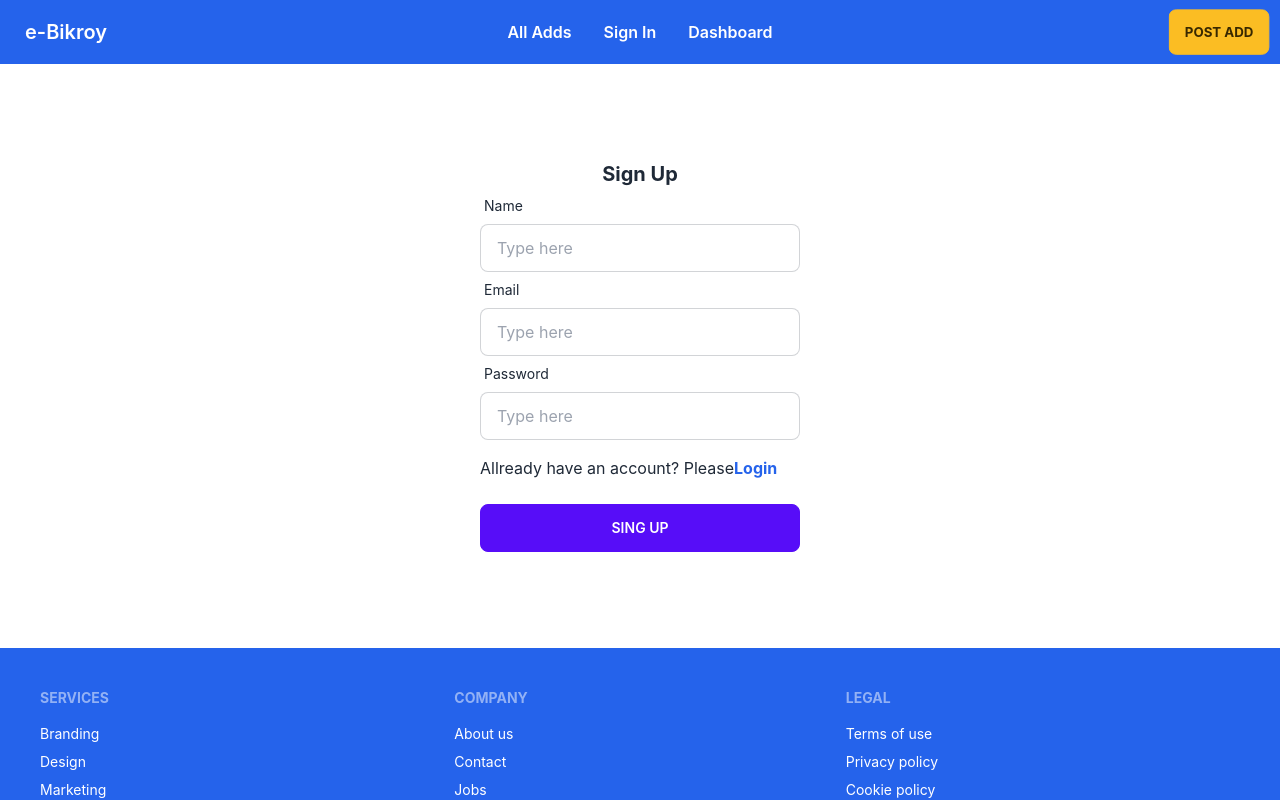
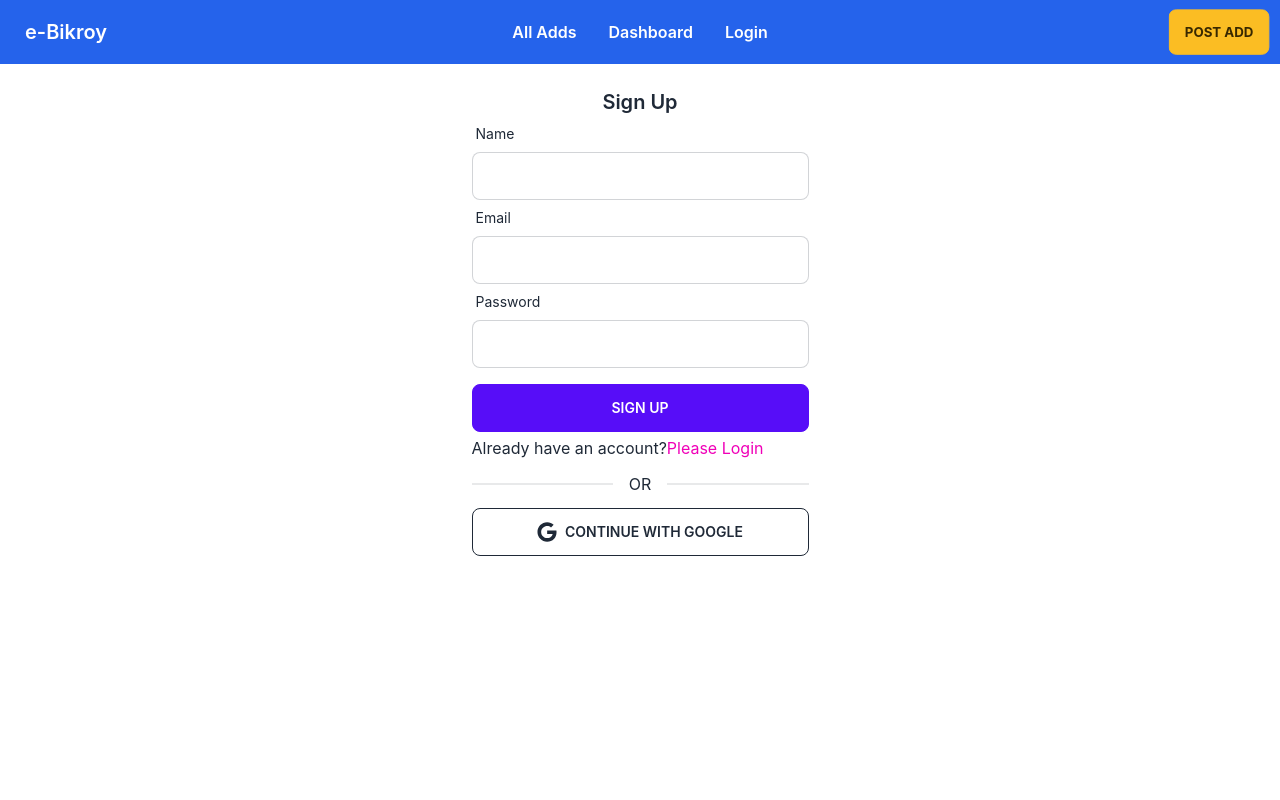
Before and after one commit to Shah-Md-Jihan/e-bikroy, a React (Create React App) app: page /signUp in a window 1280 px wide. Shown: the top 800 px of the page. Built offline with nearby package versions, Linux system fonts and the light colour scheme; no server answers.

Commit message:
firebase email password authentication added

```diff
--- a/package.json
+++ b/package.json
@@ -7,8 +7,11 @@
     "@testing-library/react": "^13.4.0",
     "@testing-library/user-event": "^13.5.0",
     "daisyui": "^2.41.0",
+    "firebase": "^9.14.0",
     "react": "^18.2.0",
     "react-dom": "^18.2.0",
+    "react-hook-form": "^7.39.5",
+    "react-hot-toast": "^2.4.0",
     "react-icons": "^4.6.0",
     "react-router-dom": "^6.4.3",
     "react-scripts": "5.0.1",
--- a/src/App.js
+++ b/src/App.js
@@ -1,11 +1,13 @@
 import { RouterProvider } from "react-router-dom";
 import "./App.css";
 import { router } from "./Routes/Routes";
+import { Toaster } from "react-hot-toast";
 
 function App() {
   return (
     <div className="max-w-[1440px] mx-auto">
       <RouterProvider router={router}></RouterProvider>
+      <Toaster position="top-right" reverseOrder={false} />
     </div>
   );
 }
--- a/src/Pages/Login/Login.js
+++ b/src/Pages/Login/Login.js
@@ -1,43 +1,88 @@
-import React from "react";
+import React, { useContext, useState } from "react";
 import { FaGoogle } from "react-icons/fa";
 import { Link } from "react-router-dom";
+import { AuthContext } from "../../context/AuthProvider";
+import { useForm } from "react-hook-form";
+import toast from "react-hot-toast";
 
 const Login = () => {
+  const { login } = useContext(AuthContext);
+  const {
+    register,
+    formState: { errors },
+    handleSubmit,
+  } = useForm();
+
+  const [loginError, setLoginError] = useState("");
+
+  const handleLogin = (data) => {
+    login(data.email, data.password)
+      .then((user) => {
+        setLoginError("");
+
+        toast.success("Successfully login!");
+      })
+      .catch((error) => {
+        setLoginError(error.message);
+      });
+  };
   return (
-    <div className="w-1/4 mx-auto my-24">
-      <h2 className="text-center text-xl font-bold">Sign In</h2>
-      <form>
+    <div className="flex justify-center items-center">
+      <div className="w-[385px] h-[800px] p-6">
+        <h1 className="text-xl font-semibold text-center">Login</h1>
+        {loginError && <p className="text-red-600">{loginError}</p>}
+        <form onSubmit={handleSubmit(handleLogin)}>
           <div className="form-control w-full">
             <label className="label">
               <span className="label-text">Email</span>
             </label>
-          <input type="text" placeholder="Type here" className="input input-bordered w-full" />
+            <input type="email" {...register("email", { required: "Email Address is required" })} className="input input-bordered w-full" />
+            {errors.email && (
+              <p className="text-red-600 mt-1" role="alert">
+                {errors.email?.message}
+              </p>
+            )}
           </div>
           <div className="form-control w-full">
             <label className="label">
               <span className="label-text">Password</span>
             </label>
-          <input type="text" placeholder="Type here" className="input input-bordered w-full" />
+            <input
+              type="password"
+              {...register("password", {
+                required: "Password field is required",
+              })}
+              className="input input-bordered w-full"
+            />
+            {errors.password && (
+              <p role="alert" className="text-red-600 mt-1">
+                {errors.password?.message}
+              </p>
+            )}
+            <label className="label">
+              <span className="label-text">Forgot password?</span>
+            </label>
           </div>
-        <div className="form-control w-full mt-4">
-          <p className="mb-2">
-            New to e-Bikroy? please{" "}
-            <Link to="/signUp" className="text-blue-600 font-bold">
-              Sing Up
+          <div className="form-control w-full">
+            <input type="submit" value="LOGIN" className="btn btn-accent w-full" />
+          </div>
+        </form>
+        <div className="flex flex-col w-full border-opacity-50">
+          <p className="mt-1">
+            New to Doctors Portal?
+            <Link to="/signup" className="text-secondary">
+              Create new account
             </Link>
           </p>
-          <div className="flex flex-col w-full border-opacity-50 mt-4">
-            <button className="btn btn-primary">Sing In</button>
           <div className="divider">OR</div>
-            <button className="btn btn-active">
-              <span className="mr-2">
+          <button className="btn btn-outline">
+            <span className="mr-2 text-xl font-bold">
               <FaGoogle />
             </span>
-              Sing In With Google
+            CONTINUE WITH GOOGLE
           </button>
         </div>
       </div>
-      </form>
     </div>
   );
 };
--- a/src/Pages/Register/Register.js
+++ b/src/Pages/Register/Register.js
@@ -1,39 +1,123 @@
-import React from "react";
+import React, { useContext, useState } from "react";
 import { Link } from "react-router-dom";
+import { AuthContext } from "../../context/AuthProvider";
+import { useForm } from "react-hook-form";
+import toast from "react-hot-toast";
+import { FaGoogle } from "react-icons/fa";
 
 const Register = () => {
+  const { createUser, updateUser } = useContext(AuthContext);
+
+  const {
+    register,
+    formState: { errors },
+    handleSubmit,
+  } = useForm();
+
+  const handleSignUp = (userData) => {
+    console.log(userData);
+    createUser(userData.email, userData.password)
+      .then((user) => {
+        console.log(user);
+        const userInfo = {
+          displayName: userData.name,
+        };
+        updateUser(userInfo)
+          .then(() => {
+            saveUserInDB(userData.name, userData.email);
+            toast.success("Sign up success!");
+          })
+          .catch((error) => console.error(error));
+      })
+      .catch((error) => console.error(error));
+  };
+
+  // user data save in db
+  const saveUserInDB = (name, email) => {
+    const usersData = { name, email, role: "user" };
+    fetch("http://127.0.0.1:5000/users", {
+      method: "POST",
+      headers: {
+        "content-type": "application/json",
+      },
+      body: JSON.stringify(usersData),
+    })
+      .then((res) => res.json())
+      .then((data) => {})
+      .catch((error) => console.error(error));
+  };
   return (
-    <div className="w-1/4 mx-auto my-24">
-      <h2 className="text-center text-xl font-bold">Sign Up</h2>
-      <form>
+    <div className="flex justify-center items-center">
+      <div className="w-[385px] h-[800px] p-6">
+        <h1 className="text-xl font-semibold text-center">Sign Up</h1>
+        <form onSubmit={handleSubmit(handleSignUp)}>
           <div className="form-control w-full">
             <label className="label">
               <span className="label-text">Name</span>
             </label>
-          <input type="text" placeholder="Type here" className="input input-bordered w-full" />
+            <input
+              type="text"
+              {...register("name", {
+                required: "Name is required",
+              })}
+              className="input input-bordered w-full"
+            />
+            {errors.name && (
+              <p className="text-red-600 mt-1" role="alert">
+                {errors.name?.message}
+              </p>
+            )}
           </div>
           <div className="form-control w-full">
             <label className="label">
               <span className="label-text">Email</span>
             </label>
-          <input type="text" placeholder="Type here" className="input input-bordered w-full" />
+            <input type="email" {...register("email", { required: "Email is required" })} className="input input-bordered w-full" />
+            {errors.email && (
+              <p className="text-red-600 mt-1" role="alert">
+                {errors.email?.message}
+              </p>
+            )}
           </div>
           <div className="form-control w-full">
             <label className="label">
               <span className="label-text">Password</span>
             </label>
-          <input type="text" placeholder="Type here" className="input input-bordered w-full" />
+            <input
+              type="password"
+              {...register("password", {
+                required: "Password field is required",
+                minLength: { value: 6, message: "Password must be 6 character or longer!" },
+                pattern: { value: /(?=.*[a-z])(?=.*[A-Z])(?=.*[!#$%&?"])(?=.*[0-9])/, message: "Password must be strong!" },
+              })}
+              className="input input-bordered w-full"
+            />
+            {errors.password && (
+              <p className="text-red-600 mt-1" role="alert">
+                {errors.password?.message}
+              </p>
+            )}
           </div>
           <div className="form-control w-full mt-4">
-          <p className="mb-2">
-            Allready have an account? Please
-            <Link to="/login" className="text-blue-600 font-bold">
-              Login
+            <input type="submit" value="SIGN UP" className="btn btn-primary w-full" />
+          </div>
+        </form>
+        <div className="flex flex-col w-full border-opacity-50">
+          <p className="mt-1">
+            Already have an account?
+            <Link to="/login" className="text-secondary">
+              Please Login
             </Link>
           </p>
-          <button className="btn btn-primary mt-4">Sing Up</button>
+          <div className="divider">OR</div>
+          <button className="btn btn-outline">
+            <span className="mr-2 text-xl font-bold">
+              <FaGoogle />
+            </span>
+            CONTINUE WITH GOOGLE
+          </button>
         </div>
-      </form>
+      </div>
     </div>
   );
 };
--- a/src/Shared/Navbar/Navbar.js
+++ b/src/Shared/Navbar/Navbar.js
@@ -1,15 +1,25 @@
-import React from "react";
+import React, { useContext } from "react";
 import { Link } from "react-router-dom";
+import { AuthContext } from "../../context/AuthProvider";
+import toast from "react-hot-toast";
 
 const Navbar = () => {
+  const { user, logOut } = useContext(AuthContext);
+
+  const handleLogOut = () => {
+    logOut()
+      .then(() => {
+        toast.success("Successfully Signed Out!");
+      })
+      .catch((error) => console.log(error));
+  };
+
   const menus = (
     <React.Fragment>
       <li>
         <Link to="/allAdd">All Adds</Link>
       </li>
-      <li>
-        <Link to="/login">Sign In</Link>
-      </li>
+
       <li>
         <Link to="/dashboard">Dashboard</Link>
       </li>
@@ -18,6 +28,28 @@ const Navbar = () => {
           Post Add
         </Link>
       </li>
+      {user?.uid ? (
+        <li tabIndex={0}>
+          <span>
+            {user?.displayName ? user?.displayName : user?.email}
+            <svg className="fill-current" xmlns="http://www.w3.org/2000/svg" width="20" height="20" viewBox="0 0 24 24">
+              <path d="M7.41,8.58L12,13.17L16.59,8.58L18,10L12,16L6,10L7.41,8.58Z" />
+            </svg>
+          </span>
+          <ul className="p-2 bg-blue-600">
+            <li>
+              <Link to="/">Profile</Link>
+            </li>
+            <li>
+              <span onClick={handleLogOut}>Sign Out</span>
+            </li>
+          </ul>
+        </li>
+      ) : (
+        <li>
+          <Link to="/login">Login</Link>
+        </li>
+      )}
     </React.Fragment>
   );
   return (
--- /dev/null
+++ b/src/context/AuthProvider.js
@@ -0,0 +1,47 @@
+import React, { createContext, useEffect, useState } from "react";
+import { getAuth, onAuthStateChanged, createUserWithEmailAndPassword, updateProfile, signOut, signInWithEmailAndPassword } from "firebase/auth";
+import app from "../firebase/firebase.config";
+
+export const AuthContext = createContext();
+const auth = getAuth(app);
+const AuthProvider = ({ children }) => {
+  const [user, setUser] = useState(null);
+  const [loader, setLoader] = useState(true);
+
+  const createUser = (email, password) => {
+    setLoader(true);
+    return createUserWithEmailAndPassword(auth, email, password);
+  };
+
+  const updateUser = (userInfo) => {
+    return updateProfile(auth.currentUser, userInfo);
+  };
+
+  const logOut = () => {
+    return signOut(auth);
+  };
+
+  const login = (email, password) => {
+    setLoader(true);
+    return signInWithEmailAndPassword(auth, email, password);
+  };
+
+  useEffect(() => {
+    const unsubscribe = onAuthStateChanged(auth, (currentUser) => {
+      setUser(currentUser);
+      setLoader(false);
+    });
+    return () => unsubscribe();
+  }, []);
+  const authInfo = {
+    user,
+    loader,
+    createUser,
+    updateUser,
+    logOut,
+    login,
+  };
+  return <AuthContext.Provider value={authInfo}>{children}</AuthContext.Provider>;
+};
+
+export default AuthProvider;
--- a/src/index.js
+++ b/src/index.js
@@ -1,13 +1,16 @@
-import React from 'react';
-import ReactDOM from 'react-dom/client';
-import './index.css';
-import App from './App';
-import reportWebVitals from './reportWebVitals';
+import React from "react";
+import ReactDOM from "react-dom/client";
+import "./index.css";
+import App from "./App";
+import reportWebVitals from "./reportWebVitals";
+import AuthProvider from "./context/AuthProvider";
 
-const root = ReactDOM.createRoot(document.getElementById('root'));
+const root = ReactDOM.createRoot(document.getElementById("root"));
 root.render(
   <React.StrictMode>
-    <App />
+    <AuthProvider>
+      <App />
+    </AuthProvider>
   </React.StrictMode>
 );
 
```
Also changed, not shown: src/firebase/firebase.config.js (added, +19 -0 lines), 1 other file (tests, documents, lock files or other folders). Lines whose indentation alone changed are shown as unchanged.
